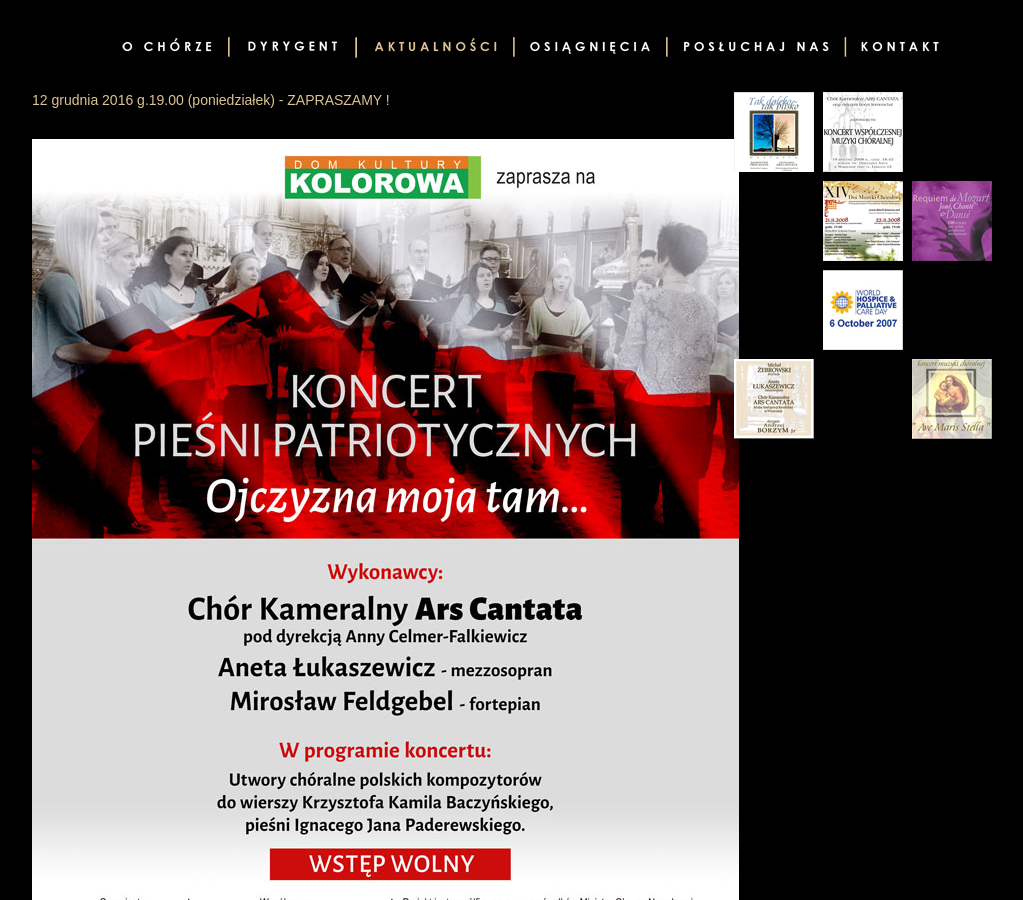
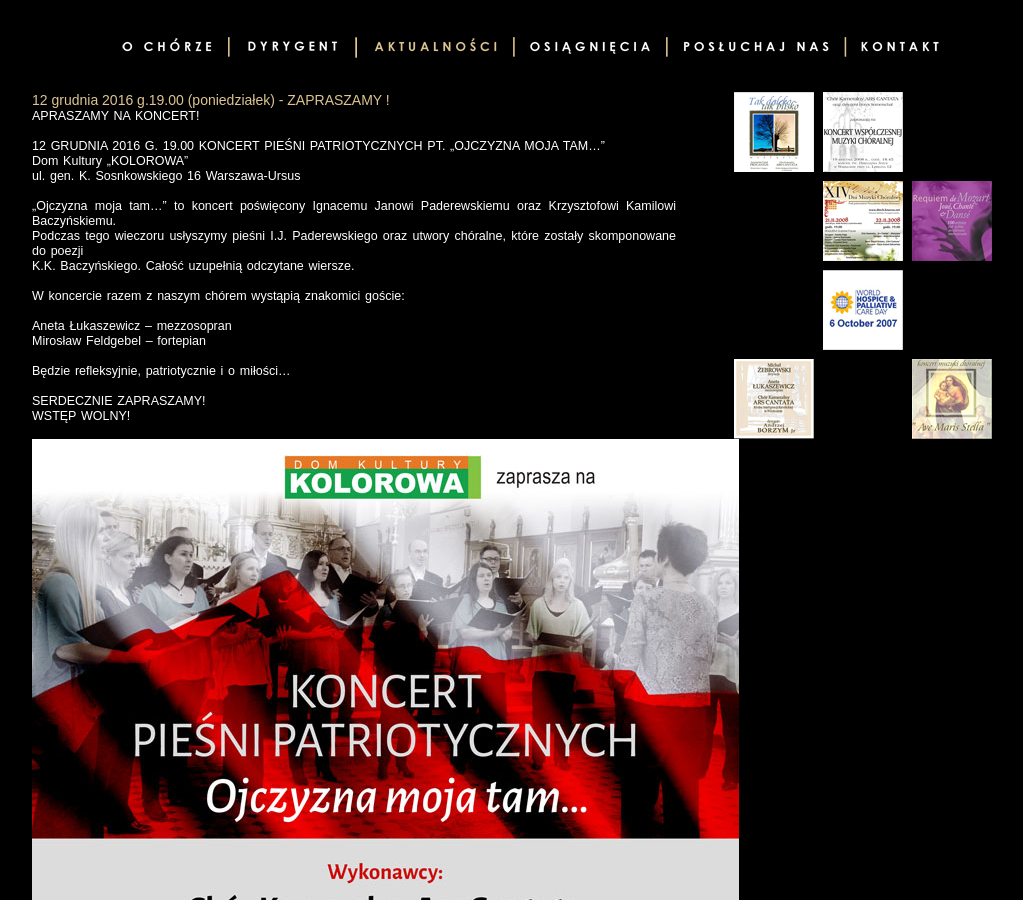
Before and after one commit to ars-cantata/ars-cantata.github.io, a Jekyll site: the page built from aktualnosci/index.html, in a window 1280 px wide and 900 px high. Shown: the whole window, without its empty margins (123-1146 px from the left). Built offline with Jekyll 4.4.1, drawn with Linux system fonts in a browser that asks for light colours; the list of posts is cut into pages by our own code.

Commit message:
Uzupełniony tekst

```diff
--- a/_posts/2016-11-30-koncert1.md
+++ b/_posts/2016-11-30-koncert1.md
@@ -4,7 +4,31 @@ date_time: 12 grudnia 2016  g.19.00 (poniedziałek)
 layout: layout_post
 language: pl
 ---
-
+APRASZAMY NA KONCERT!
+<br>
+<br>
+12 GRUDNIA 2016 G. 19.00 KONCERT PIEŚNI PATRIOTYCZNYCH PT. „OJCZYZNA MOJA TAM…”<br>
+Dom Kultury „KOLOROWA”<br>
+ul. gen. K. Sosnkowskiego 16 Warszawa-Ursus
+<br>
+<br>
+„Ojczyzna moja tam…” to koncert poświęcony Ignacemu Janowi Paderewskiemu oraz Krzysztofowi Kamilowi Baczyńskiemu.<br>
+Podczas tego wieczoru usłyszymy pieśni I.J. Paderewskiego oraz utwory chóralne, które zostały skomponowane do poezji <br>
+K.K. Baczyńskiego. Całość uzupełnią odczytane wiersze.
+<br>
+<br>
+W koncercie razem z naszym chórem wystąpią znakomici goście:
+<br>
+<br>
+Aneta Łukaszewicz – mezzosopran<br>
+Mirosław Feldgebel – fortepian
+<br>
+<br>
+Będzie refleksyjnie, patriotycznie i o miłości…
+<br>
+<br>
+SERDECZNIE ZAPRASZAMY!<br>
+WSTĘP WOLNY!
 <br>
 <br>
 <img src="/img/posters/patriotyczny_12grudnia.jpg" alt="patriotyczny_12grudnia">
```
